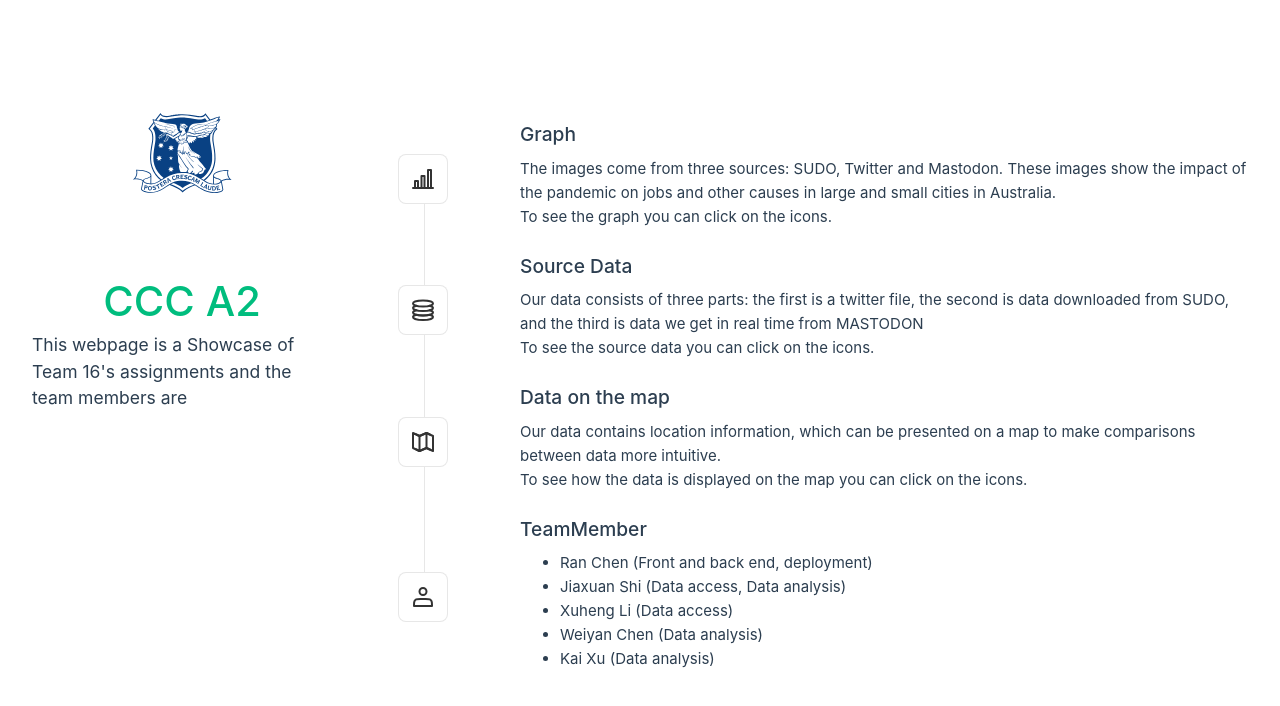
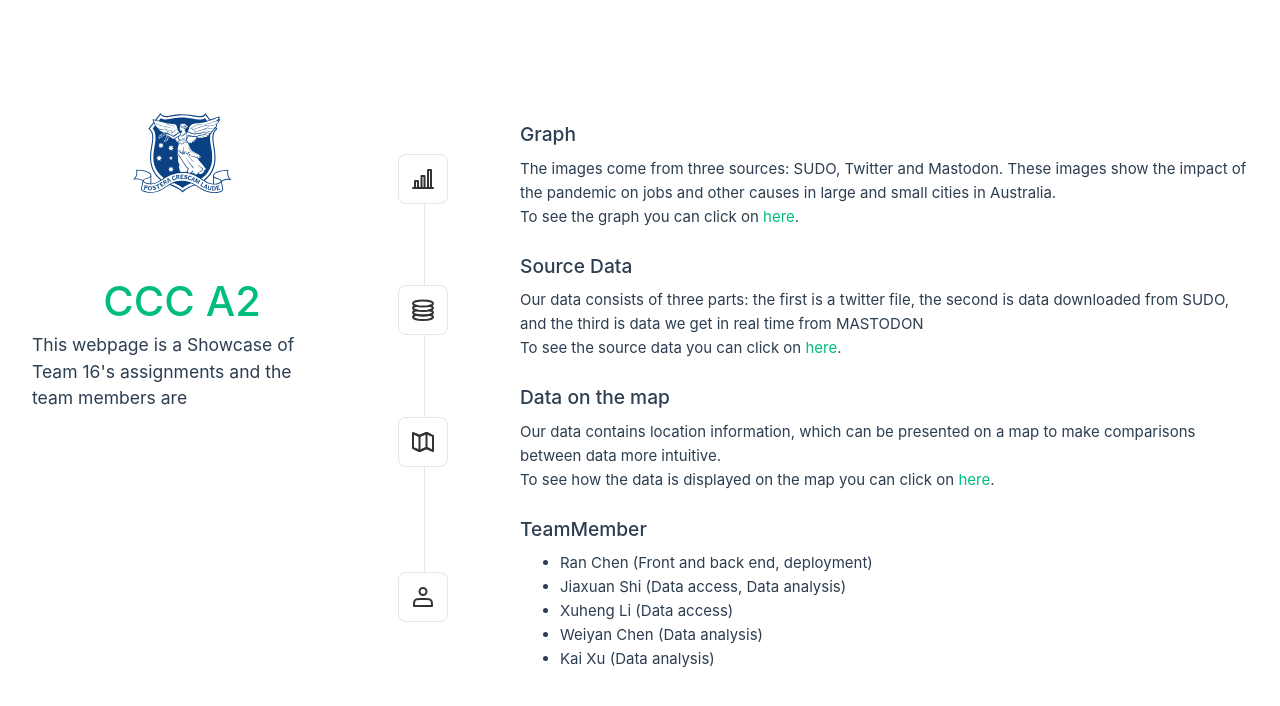
Before and after one commit to Ranc151/ccca2, a Vue app: page / in a window 1280 px wide. Shown: the top 706 px of the page. Built offline with nearby package versions, Linux system fonts and the light colour scheme.

Commit message:
page change

```diff
--- a/package.json
+++ b/package.json
@@ -8,7 +8,8 @@
     "preview": "vite preview"
   },
   "dependencies": {
-    "vue": "^3.3.2"
+    "vue": "^3.3.2",
+    "vue-router": "^4.2.1"
   },
   "devDependencies": {
     "@vitejs/plugin-vue": "^4.2.3",
--- a/src/App.vue
+++ b/src/App.vue
@@ -1,6 +1,7 @@
 <script setup>
 import ProjectStatement from './components/ProjectStatement.vue'
 import Content from './components/Content.vue'
+
 </script>
 
 <template>
--- a/src/components/Content.vue
+++ b/src/components/Content.vue
@@ -4,9 +4,30 @@ import GraphIcon from './icons/IconGraph.vue'
 import DataIcon from './icons/IconData.vue'
 import MapIcon from './icons/IconMap.vue'
 import TeamMemberIcon from './icons/IconTeammember.vue'
+
+function backmain(){
+    document.getElementById("mainpage").style.display=''
+    document.getElementById("graph").style.display='none'
+    document.getElementById("map").style.display='none'
+    document.getElementById("data").style.display='none'
+}
+function graphclick(){
+    document.getElementById("mainpage").style.display='none'
+    document.getElementById("graph").style.display=''
+}
+
+function dataclick(){
+    document.getElementById("mainpage").style.display='none'
+    document.getElementById("data").style.display=''
+}
+function mapclick(){
+    document.getElementById("mainpage").style.display='none'
+    document.getElementById("map").style.display=''
+}
 </script>
 
 <template>
+  <div id="mainpage">
   <ElementItem>
     <template #icon>
       <GraphIcon />
@@ -16,7 +37,7 @@ import TeamMemberIcon from './icons/IconTeammember.vue'
       These images show the impact of the pandemic on jobs and other causes
       in large and small cities in Australia.
       <br>
-      To see the graph you can click on the icons.
+      To see the graph you can click on <a @click="graphclick" style="cursor: pointer">here</a>.
   </ElementItem>
 
   <ElementItem>
@@ -29,7 +50,7 @@ import TeamMemberIcon from './icons/IconTeammember.vue'
       data downloaded from SUDO, and the third is data
       we get in real time from MASTODON
       <br>
-      To see the source data you can click on the icons.
+      To see the source data you can click on <a @click="dataclick" style="cursor: pointer">here</a>.
   </ElementItem>
 
   <ElementItem>
@@ -41,7 +62,7 @@ import TeamMemberIcon from './icons/IconTeammember.vue'
       which can be presented on a map to make comparisons
       between data more intuitive.
       <br>
-      To see how the data is displayed on the map you can click on the icons.
+      To see how the data is displayed on the map you can click on <a @click="mapclick" style="cursor: pointer">here</a>.
   </ElementItem>
 
   <ElementItem>
@@ -67,5 +88,23 @@ import TeamMemberIcon from './icons/IconTeammember.vue'
           </li>
       </ul>
   </ElementItem>
+  </div>
+  <div id="graph" style="display: none">
+    <a @click="backmain" style="cursor: pointer">
+        Hello world
 
+    </a>
+  </div>
+    <div id="data" style="display: none">
+        <a @click="backmain" style="cursor: pointer">
+            Hello world
+
+        </a>
+    </div>
+    <div id="map" style="display: none">
+        <a @click="backmain" style="cursor: pointer">
+            Hello world
+
+        </a>
+    </div>
 </template>
--- a/src/main.js
+++ b/src/main.js
@@ -3,4 +3,9 @@ import './assets/main.css'
 import { createApp } from 'vue'
 import App from './App.vue'
 
+
 createApp(App).mount('#app')
+
+// const app = createApp(App)
+// app.use(router)
+// app.mount('#app')
```
Also changed, not shown: 1 other file (tests, documents, lock files or other folders).
